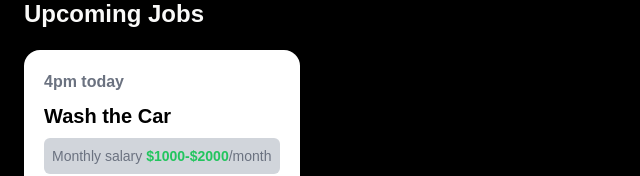
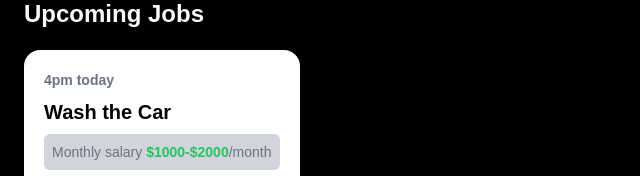
Before and after one commit to Haadiiii/Fullstack-Assessment, a React (Vite) app: page /service in a window 1280 px wide. Shown: the part 162-338 px from the top of the page, without its empty margins (0-640 px from the left). Built offline with nearby package versions, Linux system fonts and the light colour scheme.

Commit message:
Add additional styles and Ajax

```diff
--- a/src/components/serviceDetails/UpcomingJobs.jsx
+++ b/src/components/serviceDetails/UpcomingJobs.jsx
@@ -10,7 +10,7 @@
             className="flex flex-col gap-2 p-5"
         >
           <p
-            className="text-gray-500 text-md
+            className="text-gray-500 text-sm
                 font-bold"
           >
             4pm today
```
